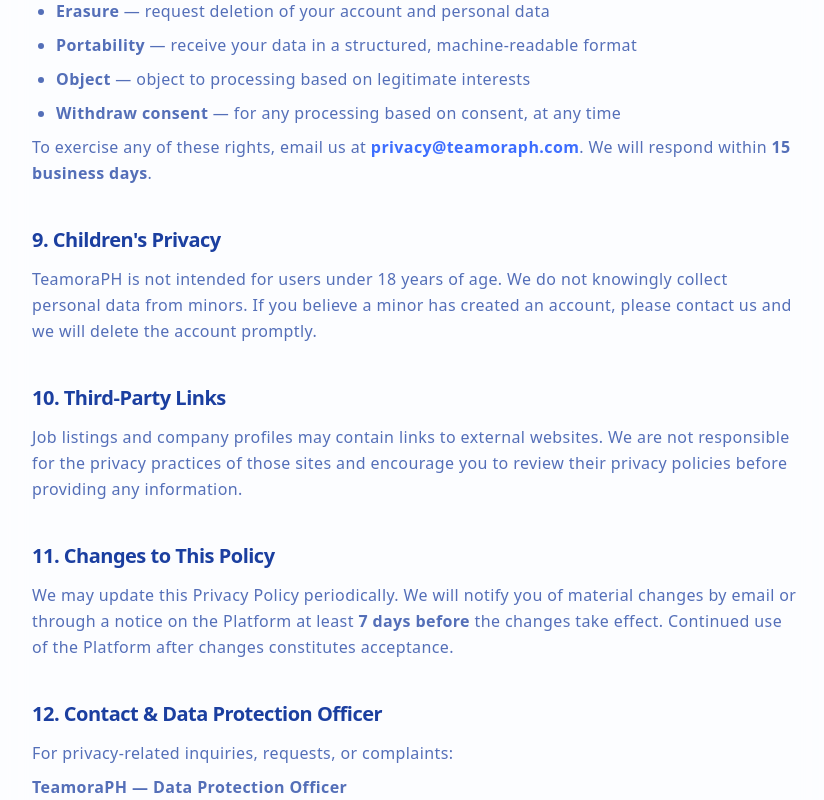
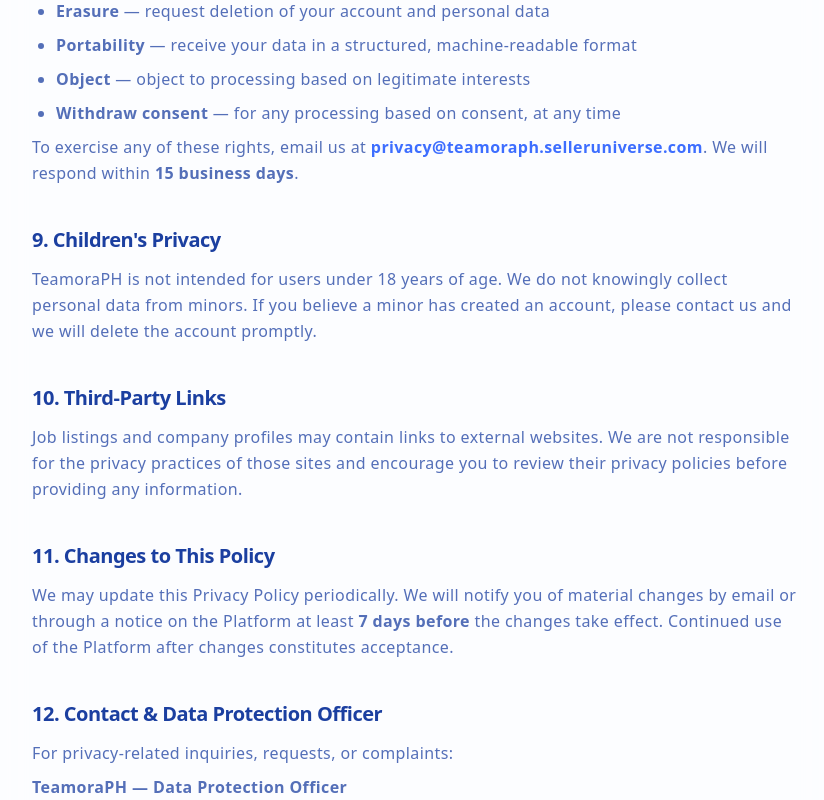
Before and after one commit to Raymart-Leyson/TeamoraPH, a Next.js app: page /privacy in a window 1280 px wide. Shown: the part 3220-4020 px from the top of the page, without its empty margins (225-1049 px from the left). Built offline with nearby package versions, Linux system fonts and the light colour scheme; no server answers.

Commit message:
update employer Timeproof

```diff
--- a/src/app/(app)/employer/timeproof/page.tsx
+++ b/src/app/(app)/employer/timeproof/page.tsx
@@ -103,7 +103,7 @@
         .in("user_id", candidateIds)
         .gte("started_at", dayStart)
         .lt("started_at", dayEnd)
-        .order("started_at", { ascending: true });
+        .order("started_at", { ascending: false });
 
     // 4. Screenshots for the selected day
     const { data: screenshots } = await supabaseAdmin
@@ -113,7 +113,7 @@
         .eq("status", "uploaded")
         .gte("captured_at", dayStart)
         .lt("captured_at", dayEnd)
-        .order("captured_at", { ascending: true });
+        .order("captured_at", { ascending: false });
 
     // 5. Generate signed URLs
     const signedMap: Record<string, string> = {};
--- a/src/app/(public)/privacy/page.tsx
+++ b/src/app/(public)/privacy/page.tsx
@@ -6,7 +6,7 @@
 };
 
 const EFFECTIVE_DATE = "February 28, 2026";
-const CONTACT_EMAIL = "privacy@teamoraph.com";
+const CONTACT_EMAIL = "privacy@teamoraph.selleruniverse.com";
 
 export default function PrivacyPolicyPage() {
     return (
--- a/src/app/(public)/terms/page.tsx
+++ b/src/app/(public)/terms/page.tsx
@@ -6,7 +6,7 @@
 };
 
 const EFFECTIVE_DATE = "February 28, 2026";
-const CONTACT_EMAIL = "legal@teamoraph.com";
+const CONTACT_EMAIL = "legal@teamoraph.selleruniverse.com";
 
 export default function TermsOfServicePage() {
     return (
@@ -25,7 +25,7 @@
 
                     {/* Intro */}
                     <p className="text-base leading-relaxed font-medium text-[#1B3FA0]/80">
-                        Welcome to <strong>TeamoraPH</strong> ("Platform", "we", "us", or "our"). By accessing or using our website at <strong>teamoraph.com</strong>, you agree to be bound by these Terms of Service ("Terms"). If you do not agree, please do not use the Platform. TeamoraPH is a Philippine-based job board connecting remote employers with Filipino talent.
+                        Welcome to <strong>TeamoraPH</strong> ("Platform", "we", "us", or "our"). By accessing or using our website at <strong>teamoraph.selleruniverse.com</strong>, you agree to be bound by these Terms of Service ("Terms"). If you do not agree, please do not use the Platform. TeamoraPH is a Philippine-based job board connecting remote employers with Filipino talent.
                     </p>
 
                     <Section title="1. Eligibility">
```
